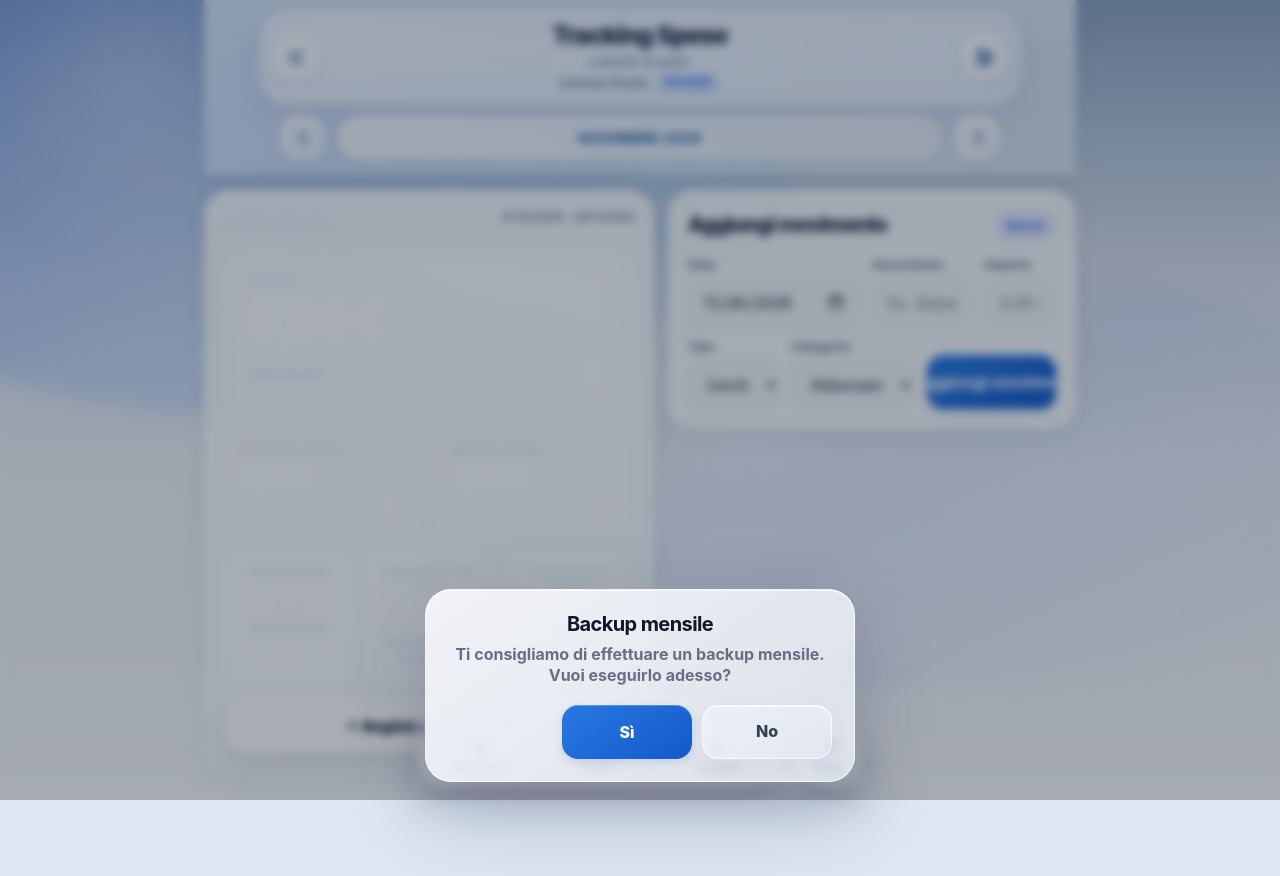
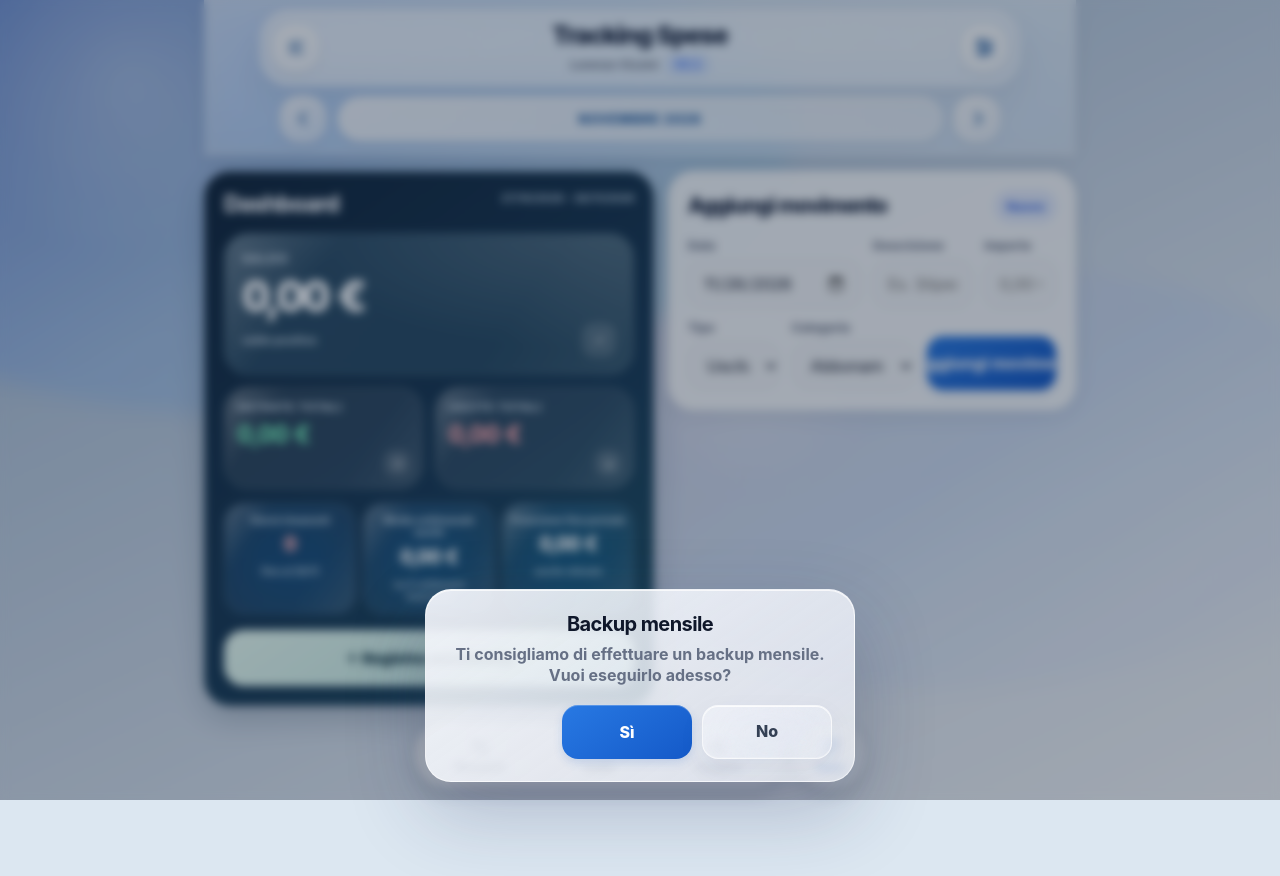
Before and after one commit to Lorenzuccio99/Tracciatore-Spese-Revamping, a plain HTML site: page index.html in a window 1280 px wide. After the commit the page ends 854 px from the top, so only its background shows below. Drawn offline with Linux system fonts and the light colour scheme.

Commit message:
Add files via upload

```diff
--- a/index.html
+++ b/index.html
@@ -1537,7 +1537,33 @@ body.dark-mode .category-viz-row.zero .category-viz-spent{color:var(--muted)!imp
       .move-amount{font-size:20px!important}
     }
 
-  </style>
+
+/* v2.1 — final cascade: restore the intended dark financial dashboard. */
+body #home .home-summary.card{background:linear-gradient(145deg,#10263e 0%,#183b59 58%,#20576b 100%)!important;border-color:rgba(255,255,255,.25)!important;box-shadow:0 12px 30px rgba(15,35,60,.22)!important;backdrop-filter:none!important;-webkit-backdrop-filter:none!important;}
+body #home .home-summary .card-title h2{color:#f4f8ff!important;font-size:23px!important}
+body #home .home-summary #periodRange{color:#c1d6e8!important;line-height:1.4}
+body #home #dashboardStats .stat{background:rgba(255,255,255,.095)!important;border:1px solid rgba(255,255,255,.15)!important;backdrop-filter:none!important;-webkit-backdrop-filter:none!important;min-height:84px!important;padding:12px!important}
+body #home #dashboardStats .stat-saldo{background:linear-gradient(125deg,#294b67,#254b65)!important;min-height:130px!important;padding:17px!important}
+body #home #dashboardStats .stat-saldo.saldoNegative{background:linear-gradient(125deg,#623144,#783b4d)!important}
+body #home #dashboardStats .stat .label,body #home #dashboardStats .stat .stat-foot{color:#d3e2ef!important}
+body #home #dashboardStats .stat .value{color:#f7fbff!important;font-variant-numeric:tabular-nums}
+body #home #dashboardStats .stat.green .value{color:#75edbb!important}body #home #dashboardStats .stat.red .value{color:#ffabb2!important}
+body #home #dashboardStats .stat-saldo .value{font-size:clamp(31px,9vw,44px)!important}
+body #home #dashboardStats .stat-saldo.saldoNegative .value{color:#ffb5bb!important}
+body #home #infoStrip{grid-template-columns:repeat(3,minmax(0,1fr))!important;gap:7px!important}
+body #home #infoStrip .info-tile{background:rgba(255,255,255,.085)!important;border:1px solid rgba(255,255,255,.12)!important;padding:10px 5px!important;min-width:0}
+body #home #infoStrip .info-tile span,body #home #infoStrip .info-tile small{color:#c6d9e7!important;font-size:10px!important;line-height:1.25!important}
+body #home #infoStrip .info-tile b{color:#f5fbff!important;font-size:clamp(13px,3.8vw,20px)!important}
+body #home #infoStrip .info-tile b.info-alert{color:#ffb5bb!important}
+body #home #jumpToMovement{background:linear-gradient(145deg,#eafff8,#bcebe5)!important;color:#153a49!important;border:1px solid rgba(255,255,255,.5)!important;font-size:15px!important;min-height:48px!important}
+body:not(.dark-mode) #revampBackdrop{z-index:-1;background:linear-gradient(155deg,#819dbf,#b5c8de 30%,#e0e9f4 75%,#f2f6fb)!important}
+body:not(.dark-mode) .sticky-head{background:linear-gradient(180deg,rgba(235,244,253,.67),rgba(228,238,249,.42))!important;border-bottom:1px solid rgba(255,255,255,.55)!important}
+body .title h1::after{display:none!important}.profile-badge{font-variant-numeric:tabular-nums}
+body #resetFilters{background:none!important;border:0!important;box-shadow:none!important}
+body .liquid-nav.split-nav{background:none!important;border:0!important;box-shadow:none!important;backdrop-filter:none!important;-webkit-backdrop-filter:none!important}
+@media(max-width:560px){body #home .home-summary.card{padding:16px!important}body #home #dashboardStats{gap:8px!important}body #home #dashboardStats .stat:not(.stat-saldo) .value{font-size:clamp(17px,5vw,25px)!important}body #home #infoStrip{gap:5px!important}body .topbar-inner{padding:6px 9px!important}body .period-row{gap:7px!important}}
+
+</style>
 </head>
 <body data-app-version="65">
   <div id="revampBackdrop" aria-hidden="true"></div>
@@ -1548,7 +1574,7 @@ body.dark-mode .category-viz-row.zero .category-viz-spent{color:var(--muted)!imp
           <button class="icon-btn" id="menuBtn" aria-label="Menu"><svg viewBox="0 0 24 24" aria-hidden="true"><path d="M5 7h14M5 12h10M5 17h14"/></svg></button>
           <div class="title">
             <h1>Tracking Spese</h1>
-            <p>Lorenzo Vizzini <span class="profile-badge">Revamp</span></p>
+            <p>Lorenzo Vizzini <span class="profile-badge">v2.1</span></p>
           </div>
           <button class="icon-btn" id="settingsBtn" aria-label="Impostazioni"><svg viewBox="0 0 24 24" aria-hidden="true"><path d="M4 6h16M4 12h16M4 18h16"/><circle cx="8" cy="6" r="2" fill="currentColor"/><circle cx="16" cy="12" r="2" fill="currentColor"/><circle cx="10" cy="18" r="2" fill="currentColor"/></svg></button>
         </div>
@@ -3622,8 +3648,8 @@ body.dark-mode .category-viz-row.zero .category-viz-spent{color:var(--muted)!imp
           if(navigator.onLine) await registration.update().catch(()=>{});
           await navigator.serviceWorker.ready;
 
-          if (!localStorage.getItem('tracciatore-spese-revamp-offline-ready-v2')) {
-            localStorage.setItem('tracciatore-spese-revamp-offline-ready-v2', '1');
+          if (!localStorage.getItem('tracciatore-spese-revamp-offline-ready-v21')) {
+            localStorage.setItem('tracciatore-spese-revamp-offline-ready-v21', '1');
             if (typeof showToast === 'function') showToast('App pronta anche senza connessione');
           }
         } catch (error) {
```
Also changed, not shown: sw.js (+8 -3 lines), README.txt.
